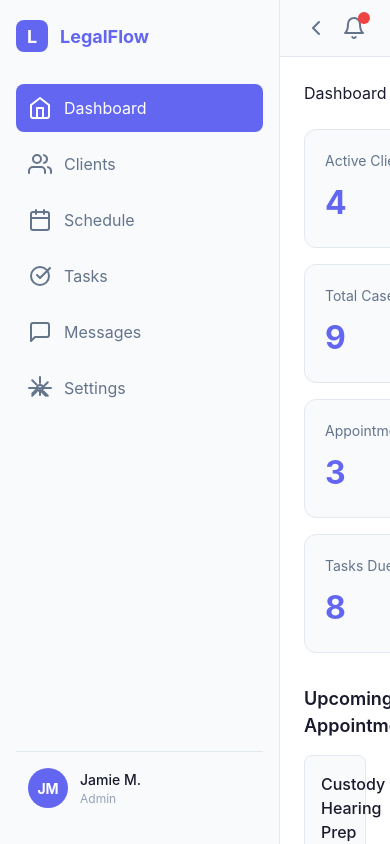
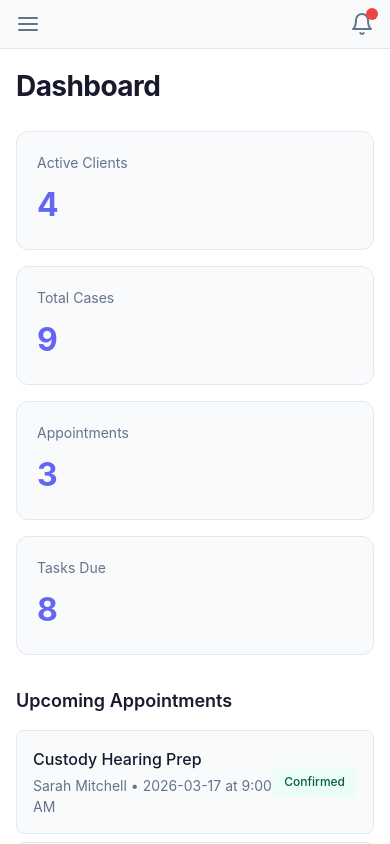
Before and after one commit to jamiechpn-cmd/legalflow, a Next.js app: page / in a window 390 px wide. Built offline with nearby package versions, Linux system fonts and the light colour scheme.

Commit message:
Frontend polish: responsive layout, hover effects, loading skeleton, empty states

```diff
--- a/app/page.tsx
+++ b/app/page.tsx
@@ -1,6 +1,6 @@
 'use client';
 
-import React, { useState } from 'react';
+import React, { useState, useEffect } from 'react';
 
 // Types
 interface Client {
@@ -457,6 +457,61 @@ const ZapIcon = () => (
   </svg>
 );
 
+const MenuIcon = () => (
+  <svg viewBox="0 0 24 24" fill="none" stroke="currentColor" strokeWidth="2" strokeLinecap="round" strokeLinejoin="round">
+    <line x1="3" y1="12" x2="21" y2="12" />
+    <line x1="3" y1="6" x2="21" y2="6" />
+    <line x1="3" y1="18" x2="21" y2="18" />
+  </svg>
+);
+
+
+// Global hover styles
+const GlobalStyles = () => (
+  <style>{`
+    @keyframes shimmer {
+      0% { background-position: -200% 0; }
+      100% { background-position: 200% 0; }
+    }
+    @keyframes fadeIn {
+      from { opacity: 0; transform: translateY(8px); }
+      to { opacity: 1; transform: translateY(0); }
+    }
+    .lf-card { transition: all 0.2s ease; }
+    .lf-card:hover { transform: translateY(-2px); box-shadow: 0 4px 12px rgba(0,0,0,0.08); }
+    .lf-btn-primary { transition: all 0.2s ease; }
+    .lf-btn-primary:hover { filter: brightness(1.1); transform: translateY(-1px); box-shadow: 0 4px 12px rgba(99,102,241,0.3); }
+    .lf-nav-btn { transition: all 0.15s ease; }
+    .lf-nav-btn:hover { background-color: rgba(99,102,241,0.1) !important; }
+    .lf-clickable { transition: all 0.15s ease; }
+    .lf-clickable:hover { background-color: rgba(99,102,241,0.04) !important; border-color: rgba(99,102,241,0.3) !important; }
+    .lf-skeleton { background: linear-gradient(90deg, #e5e7eb 25%, #f3f4f6 50%, #e5e7eb 75%); background-size: 200% 100%; animation: shimmer 1.5s infinite; border-radius: 8px; }
+    .lf-fade-in { animation: fadeIn 0.3s ease forwards; }
+    @media (max-width: 768px) {
+      .lf-mobile-hide { display: none !important; }
+      .lf-mobile-stack { grid-template-columns: 1fr !important; }
+    }
+  `}</style>
+);
+
+const SkeletonLoader = () => (
+  <div style={{ padding: '24px' }}>
+    <div className="lf-skeleton" style={{ width: '200px', height: '32px', marginBottom: '24px' }} />
+    <div style={{ display: 'grid', gridTemplateColumns: 'repeat(auto-fit, minmax(200px, 1fr))', gap: '16px', marginBottom: '32px' }}>
+      {[1,2,3,4].map(i => <div key={i} className="lf-skeleton" style={{ height: '90px' }} />)}
+    </div>
+    {[1,2,3].map(i => <div key={i} className="lf-skeleton" style={{ height: '72px', marginBottom: '8px' }} />)}
+  </div>
+);
+
+const EmptyState = ({ icon, title, subtitle }: { icon: React.ReactNode; title: string; subtitle: string }) => (
+  <div style={{ display: 'flex', flexDirection: 'column', alignItems: 'center', justifyContent: 'center', padding: '60px 20px', color: 'var(--color-text-tertiary)' }}>
+    <div style={{ width: '48px', height: '48px', marginBottom: '16px', opacity: 0.4 }}>{icon}</div>
+    <div style={{ fontSize: '16px', fontWeight: '500', marginBottom: '8px', color: 'var(--color-text-secondary)' }}>{title}</div>
+    <div style={{ fontSize: '14px' }}>{subtitle}</div>
+  </div>
+);
+
 // Component: Sidebar
 interface SidebarProps {
   collapsed: boolean;
@@ -532,8 +587,11 @@ const Sidebar: React.FC<SidebarProps> = ({ collapsed, currentPage, onPageChange
                 display: 'flex',
                 alignItems: 'center',
                 gap: '12px',
+                fontSize: '14px',
+                fontWeight: '500',
                 transition: 'all 0.2s ease'
               }}
+              className={isActive ? '' : 'lf-nav-btn'}
             >
               <div style={{ width: '24px', height: '24px' }}>
                 <Icon />
@@ -597,7 +655,7 @@ const Dashboard: React.FC<{ clients: Client[] }> = ({ clients }) => {
 
   return (
     <div>
-      <h1 style={{ marginBottom: '24px', color: 'var(--color-text-primary)' }}>Dashboard</h1>
+      <h1 style={{ marginBottom: '24px', color: 'var(--color-text-primary)', fontSize: '28px', fontWeight: '700', letterSpacing: '-0.02em' }}>Dashboard</h1>
 
       {/* Stats Cards */}
       <div style={{
@@ -609,6 +667,7 @@ const Dashboard: React.FC<{ clients: Client[] }> = ({ clients }) => {
         {stats.map((stat) => (
           <div
             key={stat.label}
+            className="lf-card"
             style={{
               backgroundColor: 'var(--color-background-secondary)',
               border: '1px solid var(--color-border-tertiary)',
@@ -781,7 +840,7 @@ const ClientsPage: React.FC<ClientsPageProps> = ({ clients, onAddClient }) => {
   });
 
   return (
-    <div style={{ display: 'grid', gridTemplateColumns: '1fr 1fr', gap: '24px', minHeight: '100vh' }}>
+    <div style={{ display: 'grid', gridTemplateColumns: selectedClient ? '1fr 1fr' : '1fr', gap: '24px', minHeight: '100vh' }}>
       {/* Client List */}
       <div>
         <div style={{ display: 'flex', justifyContent: 'space-between', alignItems: 'center', marginBottom: '24px' }}>
@@ -866,10 +925,13 @@ const ClientsPage: React.FC<ClientsPageProps> = ({ clients, onAddClient }) => {
 
         {/* Client List */}
         <div style={{ display: 'flex', flexDirection: 'column', gap: '8px' }}>
-          {filteredClients.map((client) => (
+          {filteredClients.length === 0 ? (
+            <EmptyState icon={<UsersIcon />} title="No clients found" subtitle={searchTerm ? 'Try adjusting your search' : 'No clients match this filter'} />
+          ) : filteredClients.map((client) => (
             <div
               key={client.id}
               onClick={() => setSelectedClient(client)}
+              className="lf-clickable"
               style={{
                 backgroundColor: selectedClient?.id === client.id ? '#eef2ff' : 'var(--color-background-secondary)',
                 border: selectedClient?.id === client.id ? '2px solid #6366f1' : '1px solid var(--color-border-tertiary)',
@@ -1095,7 +1157,7 @@ const SchedulePage: React.FC<{ appointments: Appointment[] }> = ({ appointments
       {/* Week View */}
       <div style={{
         display: 'grid',
-        gridTemplateColumns: 'repeat(7, 1fr)',
+        gridTemplateColumns: 'repeat(auto-fit, minmax(80px, 1fr))',
         gap: '8px',
         marginBottom: '32px'
       }}>
@@ -1188,7 +1250,7 @@ const SchedulePage: React.FC<{ appointments: Appointment[] }> = ({ appointments
                       {apt.title}
                     </div>
                     <div style={{ fontSize: '14px', color: 'var(--color-text-secondary)', marginTop: '4px' }}>
-                      {apt.client} • {apt.duration > 0 ? `${apt.duration}min` : 'Deadline'} • {apt.type}
+                      {apt.client} • {apt.type}{apt.duration > 0 ? ` • ${apt.duration}min` : ''}
                     </div>
                   </div>
                 </div>
@@ -1475,7 +1537,9 @@ const TasksPage: React.FC = () => {
 
       {/* Task List */}
       <div style={{ display: 'flex', flexDirection: 'column', gap: '8px' }}>
-        {filteredTasks.map((task) => (
+        {filteredTasks.length === 0 ? (
+          <EmptyState icon={<CheckboxIcon />} title="No tasks found" subtitle={statusFilter === 'All' ? 'Create a task to get started' : 'No tasks with status "' + statusFilter + '"'} />
+        ) : filteredTasks.map((task) => (
           <div
             key={task.id}
             style={{
@@ -1730,7 +1794,7 @@ const MessagesPage: React.FC = () => {
   const [remindersEnabled, setRemindersEnabled] = useState(true);
 
   return (
-    <div style={{ display: 'grid', gridTemplateColumns: '1fr 1fr 1fr', gap: '24px' }}>
+    <div style={{ display: 'grid', gridTemplateColumns: 'repeat(auto-fit, minmax(280px, 1fr))', gap: '24px' }}>
       {/* Quick Templates */}
       <div>
         <h2 style={{ fontSize: '18px', fontWeight: '600', marginBottom: '16px', color: 'var(--color-text-primary)' }}>
@@ -2411,6 +2475,19 @@ const SettingsPage: React.FC = () => {
 export default function LegalFlowApp() {
   const [sidebarCollapsed, setSidebarCollapsed] = useState(false);
   const [currentPage, setCurrentPage] = useState('dashboard');
+  const [isMobile, setIsMobile] = useState(false);
+  const [mobileMenuOpen, setMobileMenuOpen] = useState(false);
+  const [isLoading, setIsLoading] = useState(true);
+
+  useEffect(() => {
+    const checkMobile = () => setIsMobile(window.innerWidth < 768);
+    checkMobile();
+    window.addEventListener('resize', checkMobile);
+    const timer = setTimeout(() => setIsLoading(false), 600);
+    return () => { window.removeEventListener('resize', checkMobile); clearTimeout(timer); };
+  }, []);
+
+  useEffect(() => { setMobileMenuOpen(false); }, [currentPage]);
 
   const renderPage = () => {
     switch (currentPage) {
@@ -2439,41 +2516,47 @@ export default function LegalFlowApp() {
       color: 'var(--color-text-primary)',
       fontFamily: '-apple-system, BlinkMacSystemFont, "Segoe UI", Roboto, sans-serif'
     }}>
+      <GlobalStyles />
+
+      {/* Mobile Overlay */}
+      {isMobile && mobileMenuOpen && (
+        <div onClick={() => setMobileMenuOpen(false)} style={{
+          position: 'fixed', top: 0, left: 0, right: 0, bottom: 0,
+          backgroundColor: 'rgba(0,0,0,0.5)', zIndex: 40
+        }} />
+      )}
+
       {/* Sidebar */}
-      <Sidebar
-        collapsed={sidebarCollapsed}
-        currentPage={currentPage}
-        onPageChange={setCurrentPage}
-      />
+      <div style={{
+        position: isMobile ? 'fixed' : 'relative',
+        zIndex: isMobile ? 50 : 'auto',
+        transform: isMobile && !mobileMenuOpen ? 'translateX(-100%)' : 'translateX(0)',
+        transition: 'transform 0.3s ease',
+        height: '100vh'
+      }}>
+        <Sidebar
+          collapsed={isMobile ? false : sidebarCollapsed}
+          currentPage={currentPage}
+          onPageChange={setCurrentPage}
+        />
+      </div>
 
       {/* Main Content */}
       <div style={{
-        flex: 1,
-        display: 'flex',
-        flexDirection: 'column',
-        overflow: 'hidden'
+        flex: 1, display: 'flex', flexDirection: 'column', overflow: 'hidden', width: '100%'
       }}>
         {/* Top Bar */}
         <div style={{
           backgroundColor: 'var(--color-background-secondary)',
           borderBottom: '1px solid var(--color-border-tertiary)',
-          padding: '16px 24px',
-          display: 'flex',
-          justifyContent: 'space-between',
-          alignItems: 'center'
+          padding: isMobile ? '12px 16px' : '16px 24px',
+          display: 'flex', justifyContent: 'space-between', alignItems: 'center'
         }}>
           <button
-            onClick={() => setSidebarCollapsed(!sidebarCollapsed)}
-            style={{
-              background: 'none',
-              border: 'none',
-              cursor: 'pointer',
-              width: '24px',
-              height: '24px',
-              color: 'var(--color-text-secondary)'
-            }}
+            onClick={() => isMobile ? setMobileMenuOpen(!mobileMenuOpen) : setSidebarCollapsed(!sidebarCollapsed)}
+            style={{ background: 'none', border: 'none', cursor: 'pointer', width: '24px', height: '24px', color: 'var(--color-text-secondary)' }}
           >
-            {sidebarCollapsed ? <ChevronRightIcon /> : <ChevronLeftIcon />}
+            {isMobile ? <MenuIcon /> : (sidebarCollapsed ? <ChevronRightIcon /> : <ChevronLeftIcon />)}
           </button>
 
           <div style={{ display: 'flex', alignItems: 'center', gap: '16px' }}>
@@ -2501,12 +2584,12 @@ export default function LegalFlowApp() {
         </div>
 
         {/* Page Content */}
-        <div style={{
+        <div className="lf-fade-in" style={{
           flex: 1,
           overflowY: 'auto',
-          padding: '24px'
+          padding: isMobile ? '16px' : '24px'
         }}>
-          {renderPage()}
+          {isLoading ? <SkeletonLoader /> : renderPage()}
         </div>
       </div>
     </div>
```
